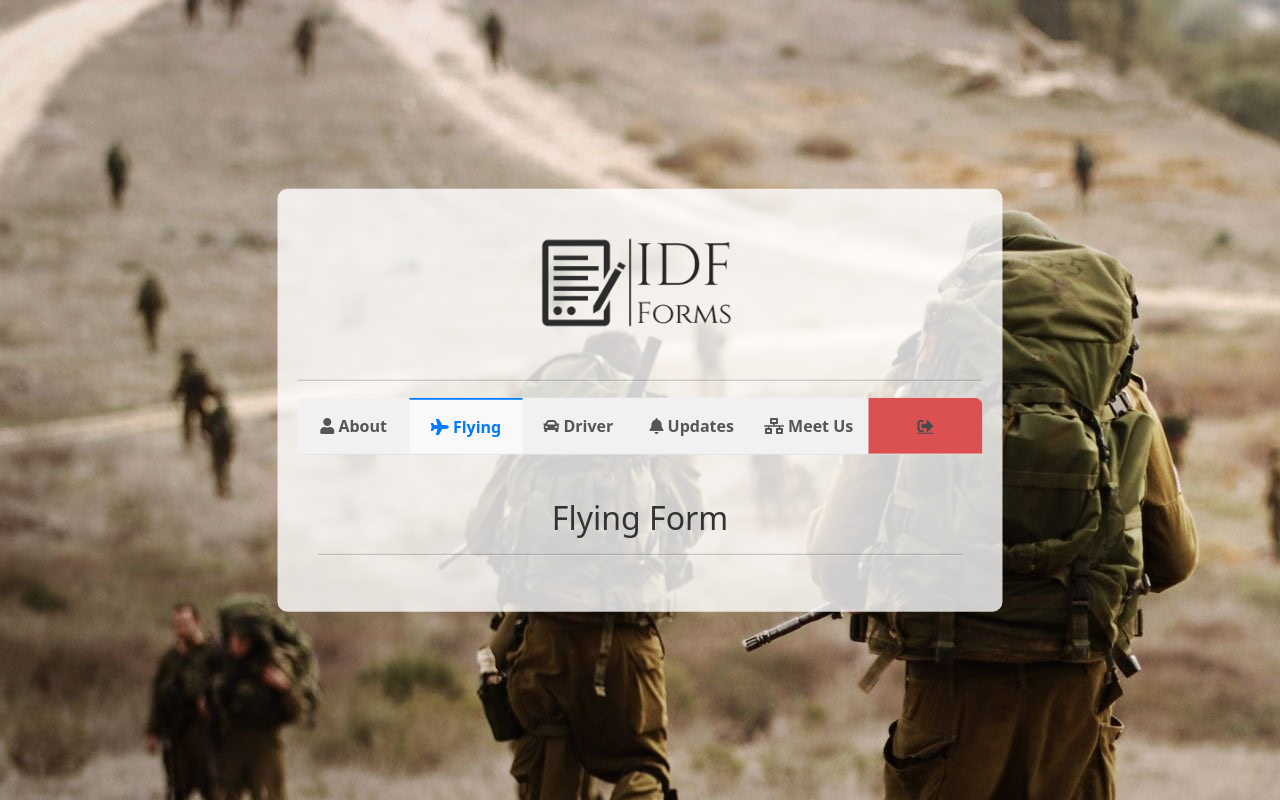
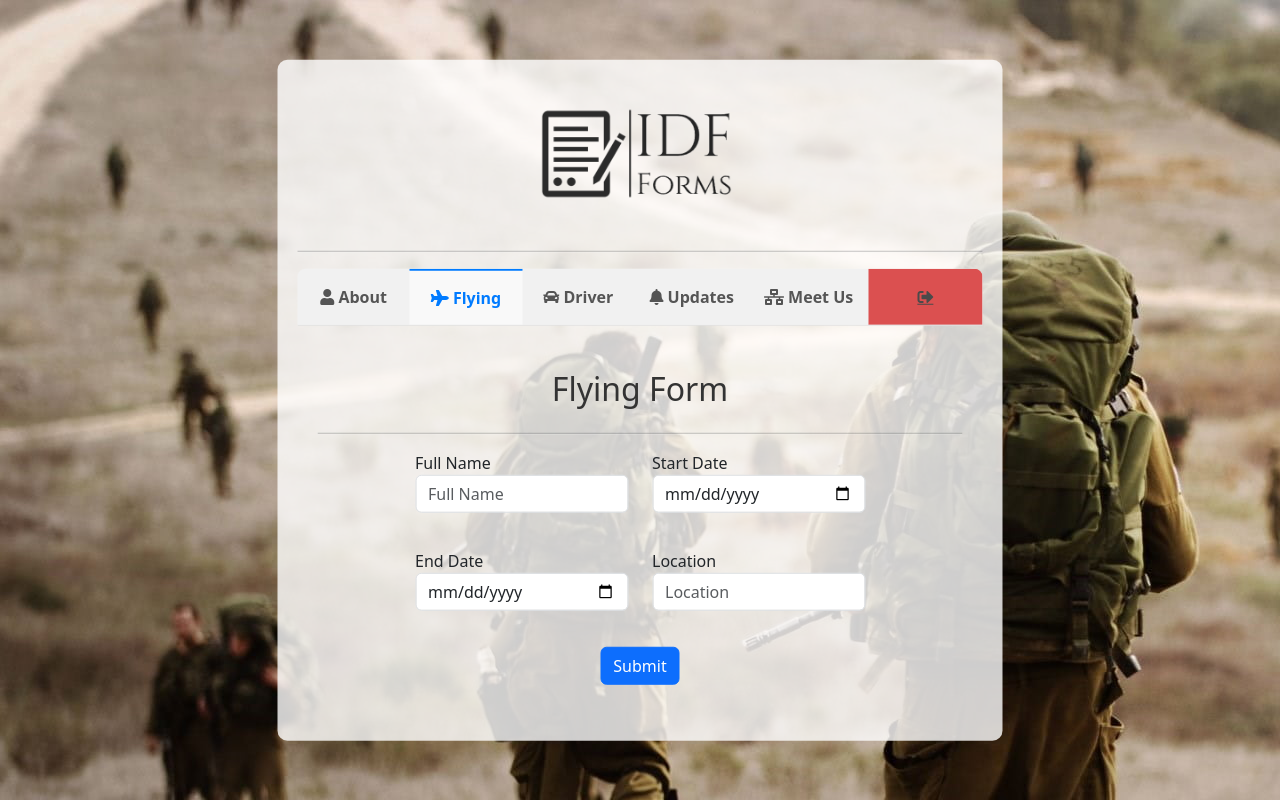
Before and after one commit to Daniel-Shwartzman/formapp-portfolio, a Flask app: page / in a window 1280 px wide, after a click on "Flying". Run offline with Flask 3, Linux system fonts and the light colour scheme; the visitor is signed in with stand-in values (Sample User, id 1); data comes from the database, SQL or seed files in the repository; data that the repository does not hold is empty; some libraries are stand-ins or nearby versions.

Commit message:
added flying form

```diff
--- a/formapp/forms.py
+++ b/formapp/forms.py
@@ -6,7 +6,8 @@ from wtforms.fields import (
     BooleanField,
     TextAreaField,
     SelectField,
-    HiddenField
+    HiddenField,
+    DateField
 )
 
 from wtforms.validators import (
@@ -29,7 +30,15 @@ class RegisterForm(FlaskForm):
     password = PasswordField('Password', validators=[DataRequired(), Length(4, 128)])
     isOfficer = BooleanField('Are you an officer?')
     submit = SubmitField('Register')
+
 class AssignTaskForm(FlaskForm):
     user = SelectField('Select User', validators=[DataRequired()])
     task = TextAreaField('Task', validators=[DataRequired(), Length(1, 100)])
     submit = SubmitField('Assign Task')
+
+class FlyingForm(FlaskForm):
+    full_name = StringField('Full Name', validators=[DataRequired(), Length(max=30)])
+    start_date = DateField('Start Date', validators=[DataRequired()])
+    end_date = DateField('End Date', validators=[DataRequired()])
+    location = StringField('Location', validators=[DataRequired(), Length(max=30)])
+    submit = SubmitField('Submit')
--- a/formapp/routes.py
+++ b/formapp/routes.py
@@ -11,9 +11,11 @@ from formapp.models import User, Assignment
 from formapp.forms import (
     LoginForm,
     RegisterForm,
-    AssignTaskForm
+    AssignTaskForm,
+    FlyingForm
 )
 from datetime import datetime, timedelta
+from formapp.models import User, Assignment, Flying
 from sqlalchemy.exc import IntegrityError
 import re
 import os
@@ -89,7 +91,31 @@ def logout():
 def index():
     user = User.query.filter_by(id=current_user.id).first()
     task_form = AssignTaskForm()
+    flying_form = FlyingForm()
     task_form.user.choices = [(user.id, user.username) for user in User.query.all() if user.id != current_user.id]
+
+    if flying_form.validate_on_submit():
+        full_name = flying_form.full_name.data
+        start_date = flying_form.start_date.data
+        end_date = flying_form.end_date.data
+        location = flying_form.destination.data
+
+        if start_date > end_date:
+            flash('Start date must be before end date.', 'danger')
+            return redirect(url_for('formapp.index'))
+
+        if start_date < datetime.now():
+            flash('Start date must be in the future.', 'danger')
+            return redirect(url_for('formapp.index'))
+
+        if end_date < datetime.now():
+            flash('End date must be in the future.', 'danger')
+            return redirect(url_for('formapp.index'))
+
+
+        flash('Flying Form submited successfully.', 'success')
+        return redirect(url_for('formapp.index'))
+
 
     if task_form.validate_on_submit():
         user_id = task_form.user.data
@@ -102,7 +128,37 @@ def index():
     users = User.query.all()
     user_tasks = {user.username: [assignment.task for assignment in user.assignments] for user in users}
 
-    return render_template('index.html', user=user, task_form=task_form, users=users, user_tasks=user_tasks)
+
+    return render_template('index.html', user=user, task_form=task_form, users=users, user_tasks=user_tasks, flying_form=flying_form)
+
+
+
+@formapp.route('/flying_form_submit', methods=['POST'])
+@login_required
+def submit_flying_form():
+    flying_form = FlyingForm(request.form)
+
+    if flying_form.validate_on_submit():
+        # Process the form data and save it to the database
+        full_name = flying_form.full_name.data
+        start_date = flying_form.start_date.data
+        end_date = flying_form.end_date.data
+        location = flying_form.location.data
+
+        # Save the data to the Flying table in the database
+        flying_entry = Flying(full_name=full_name, start_date=start_date, end_date=end_date, location=location)
+        db.session.add(flying_entry)
+        db.session.commit()
+
+        flash('Flying Form submitted successfully.', 'success')
+    else:
+        # Handle form validation errors
+        flash('There were errors in the form. Please check your input.', 'danger')
+
+    return redirect(url_for('formapp.index'))
+
+
+
 
 @formapp.route('/delete_task', methods=['POST'])
 @login_required
--- a/formapp/templates/index.html
+++ b/formapp/templates/index.html
@@ -19,9 +19,44 @@
 </div>
 
 <div id="tab2" class="tabcontent">
-  <h2>Flying Form</h2>
+  <h2 class="text-center mb-4">Flying Form</h2>
   <hr>
+  <form action="{{ url_for('formapp.submit_flying_form') }}" method="post">
+    {{ flying_form.hidden_tag() }}
+    <div class="row mb-3">
+      <div class="col-md-6">
+        {{ flying_form.full_name.label }}
+        {{ flying_form.full_name(class="form-control", placeholder="Full Name") }}
+      </div>
+      <div class="col-md-6">
+        {{ flying_form.start_date.label }}
+        {{ flying_form.start_date(class="form-control", placeholder="Start Date") }}
+      </div>
+    </div>
+    <div class="row mb-3">
+      <div class="col-md-6">
+        {{ flying_form.end_date.label }}
+        {{ flying_form.end_date(class="form-control", placeholder="End Date") }}
+      </div>
+      <div class="col-md-6">
+        {{ flying_form.location.label }}
+        {{ flying_form.location(class="form-control", placeholder="Location") }}
+      </div>
+    </div>
+    <div class="row mb-3">
+      <div class="col">
+        {{ flying_form.submit(class="btn btn-primary btn-block") }} <!-- Use Bootstrap primary button class -->
+      </div>
+    </div>
+  </form>
 </div>
+
+
+
+
+
+
+
 
 <div id="tab3" class="tabcontent">
   <h2>Driver Form</h2>
```
Also changed, not shown: formapp/models.py (+12 -0 lines), formapp/static/css/style.css (line endings or trailing spaces).
